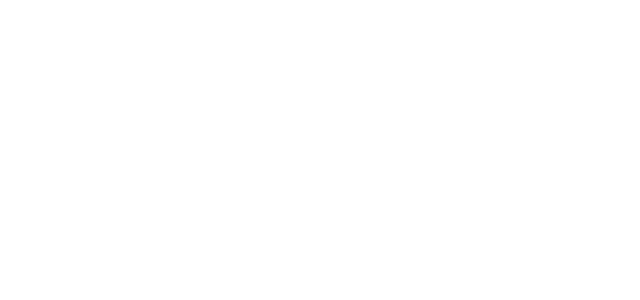
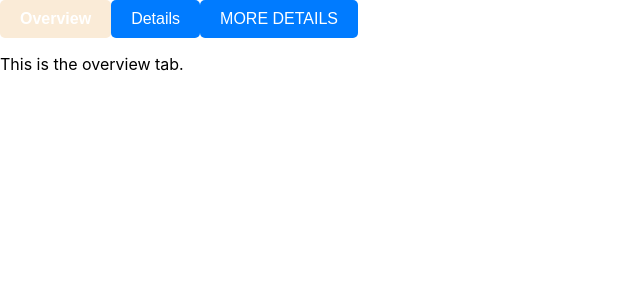
Before and after one commit to eethansmith/COMP3022_GROUP_19, a React (Create React App) app in the folder app/: page /Q1 in a window 1280 px wide. Before the commit this address had no page. Shown: the top 300 px of the page, without its empty margins (0-640 px from the left). Built offline with nearby package versions, Linux system fonts and the light colour scheme.

Commit message:
feat: Created reusable Tab component.

```diff
--- a/app/package.json
+++ b/app/package.json
@@ -7,10 +7,11 @@
     "@testing-library/jest-dom": "^6.6.3",
     "@testing-library/react": "^16.2.0",
     "@testing-library/user-event": "^13.5.0",
+    "d3": "^7.9.0",
     "react": "^19.0.0",
     "react-dom": "^19.0.0",
     "react-router-dom": "^7.3.0",
-    "react-scripts": "5.0.1",
+    "react-scripts": "^5.0.1",
     "web-vitals": "^2.1.4"
   },
   "scripts": {
--- /dev/null
+++ b/app/src/components/Tabular.jsx
@@ -0,0 +1,42 @@
+import { useState } from 'react';
+import styles from "./Tabular.module.css";
+
+// Tab Factory for creating tabs
+export const createTab = (header, content) => ({header, content});
+
+// The tabular view itself
+const Tabular = ({ tabs }) => {
+
+    const [activeTabIndex, setActiveTab] = useState(0); // Create a state initially 0.
+
+    return (
+        <div className = {styles["container"]}>
+            <div className = {styles["header-container"]}>
+
+                {/* Map tabs by their header */}
+                {tabs.map((tab, index) => {
+                    // Create a btton for each tab labelled with its header
+                    return (
+                        <button
+                            key = {index}
+                            className = {`${styles["header-button"]} ${index === activeTabIndex ? styles["active"] : ""}`}
+                            onClick = {(() => setActiveTab(index))}
+                        >
+                            {tab.header} {/* Set the Header as the label */}
+                        </button>
+                    );
+                })}
+            </div>
+
+            {/* Display the selected tab's content */}
+            <div className= {styles["content"]}>
+
+                {/* Set the content as the active tab's content */}
+                {tabs[activeTabIndex]?.content}
+            </div>
+        </div>
+    )
+
+}
+
+export default Tabular;
--- /dev/null
+++ b/app/src/components/Tabular.module.css
@@ -0,0 +1,29 @@
+.container {
+
+}
+
+.header-container {
+    display: flex;
+    flex-direction: row;
+}
+
+.header-button {
+    padding: 10px 20px;
+    font-size: 1rem;
+    font-weight: 400I a;
+    background-color: #007bff;
+    color: white;
+    border: none;
+    border-radius: 5px;
+    cursor: pointer;
+    transition: background-color 0.3s ease;
+}
+
+.header-button:hover {
+    background-color: #0056b3;
+}
+
+.active {
+    background-color: antiquewhite;
+    font-weight: 800;
+}
--- a/app/src/pages/Dashboard/Dashboard.jsx
+++ b/app/src/pages/Dashboard/Dashboard.jsx
@@ -14,6 +14,12 @@ const Dashboard = () => {
             >
                 Go to Example Page
             </button>
+            <button
+                className={styles["navigate-button"]}
+                onClick={() => navigate("/Q1")}
+            >
+                Question 1
+            </button>
         </div>
     );
 };
--- a/app/src/pages/ExamplePage/ExamplePage.jsx
+++ b/app/src/pages/ExamplePage/ExamplePage.jsx
@@ -1,7 +1,7 @@
 import { useNavigate } from "react-router-dom";
 import styles from "./ExamplePage.module.css";
 
-const Dashboard = () => {
+const ExamplePage = () => {
 
     const navigate = useNavigate();
 
@@ -19,4 +19,4 @@ const Dashboard = () => {
     );
 };
 
-export default Dashboard;
+export default ExamplePage;
--- /dev/null
+++ b/app/src/pages/Q1/Q1.jsx
@@ -0,0 +1,15 @@
+import Tabular, { createTab } from "../../components/Tabular";
+
+// Just testing if the tabs work
+const Question1 = () => {
+
+    const tabs = [
+        createTab("Overview", <p>This is the overview tab.</p>),
+        createTab("Details", <p>This is the details tab.</p>),
+        createTab("MORE DETAILS", <p>This is the MORE details tab.</p>)
+    ];
+
+    return <Tabular tabs={tabs}></Tabular>
+}
+
+export default Question1;
--- a/app/src/routes/AppRoutes.jsx
+++ b/app/src/routes/AppRoutes.jsx
@@ -1,6 +1,7 @@
 import { BrowserRouter as Router, Routes, Route } from "react-router-dom";
 import Dashboard from "../pages/Dashboard/Dashboard";
 import ExamplePage from "../pages/ExamplePage/ExamplePage";
+import Question1 from "../pages/Q1/Q1";
 
 const AppRoutes = () => {
   return (
@@ -8,6 +9,7 @@ const AppRoutes = () => {
       <Routes>
         <Route path="/" element={<Dashboard />} />
         <Route path="/example" element={<ExamplePage />} />
+        <Route path="/Q1" element={<Question1 />} />
       </Routes>
     </Router>
   );
```
Also changed, not shown: app/src/pages/Q1/Q1.module.css (added), 2 other files (tests, documents, lock files or other folders).
